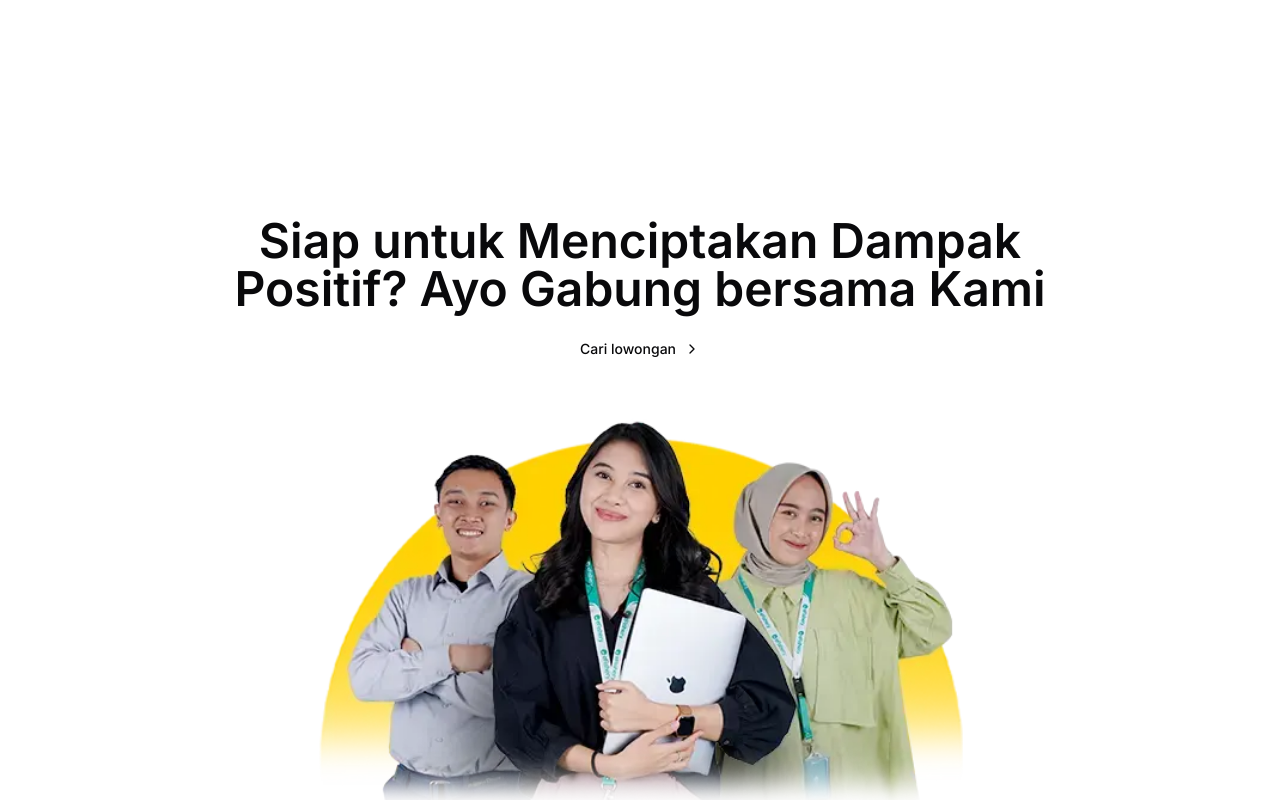
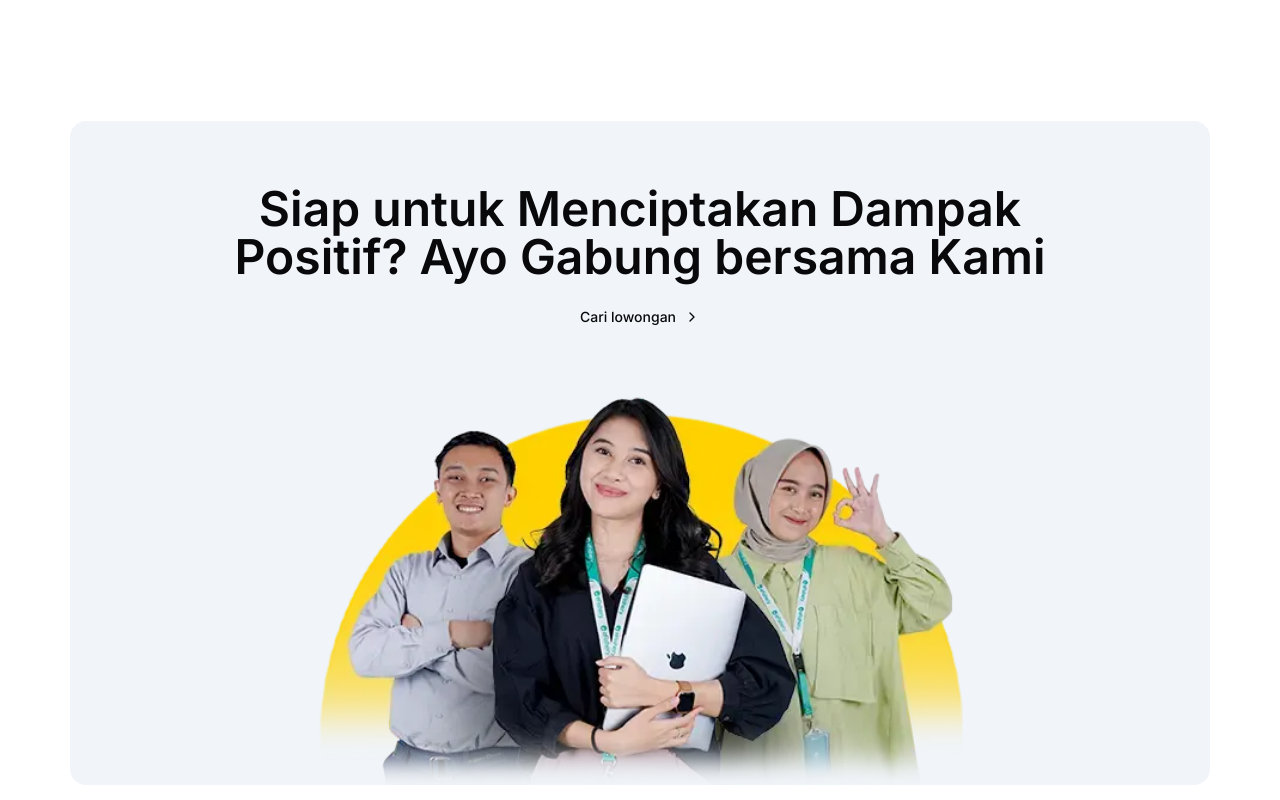
Before and after one commit to shendrongddv/20231114-efishery-clone-next, a Next.js app: page / in a window 1280 px wide. Shown: the part 1880-2680 px from the top of the page. Built offline with nearby package versions, Linux system fonts and the light colour scheme.

Commit message:
20231114: JoinUs

```diff
--- a/app/(home)/_components/join-us.tsx
+++ b/app/(home)/_components/join-us.tsx
@@ -5,10 +5,10 @@ import Link from "next/link";
 
 const JoinUs = () => {
   return (
-    <section className="px-4 pt-24">
-      <div className="container flex flex-col items-center gap-8">
+    <section className="px-4">
+      <div className="container flex flex-col items-center gap-8 overflow-hidden rounded-2xl bg-slate-100 pt-16">
         {/* Row */}
-        <h2 className="text-center text-2xl font-semibold text-foreground md:w-4/5 md:text-5xl">
+        <h2 className="text-center text-2xl font-semibold text-foreground max-md:px-4 md:w-4/5 md:text-5xl">
           Siap untuk Menciptakan Dampak Positif? Ayo Gabung bersama Kami
         </h2>
 
@@ -21,13 +21,13 @@ const JoinUs = () => {
         </Button>
 
         {/* Row */}
-        <figure className="mt-4 w-full md:w-3/5">
+        <figure className="w-full md:w-3/5">
           <Image
             src="/career-entry-hifi-1.webp"
             alt="Image"
             width={572}
             height={348}
-            className="h-auto w-full"
+            className="h-auto w-full translate-y-6"
           />
         </figure>
       </div>
```
